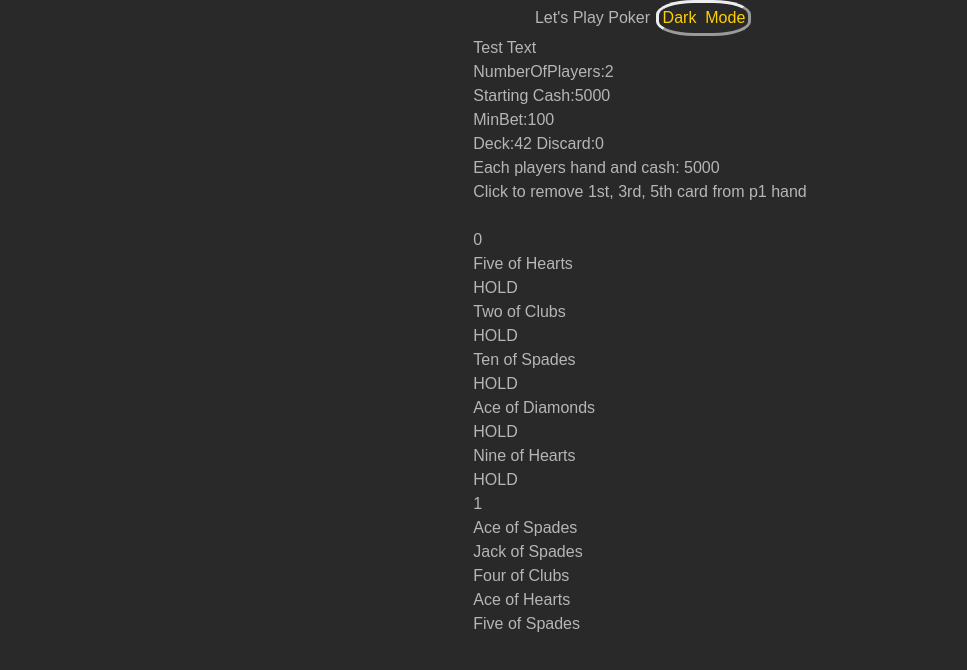
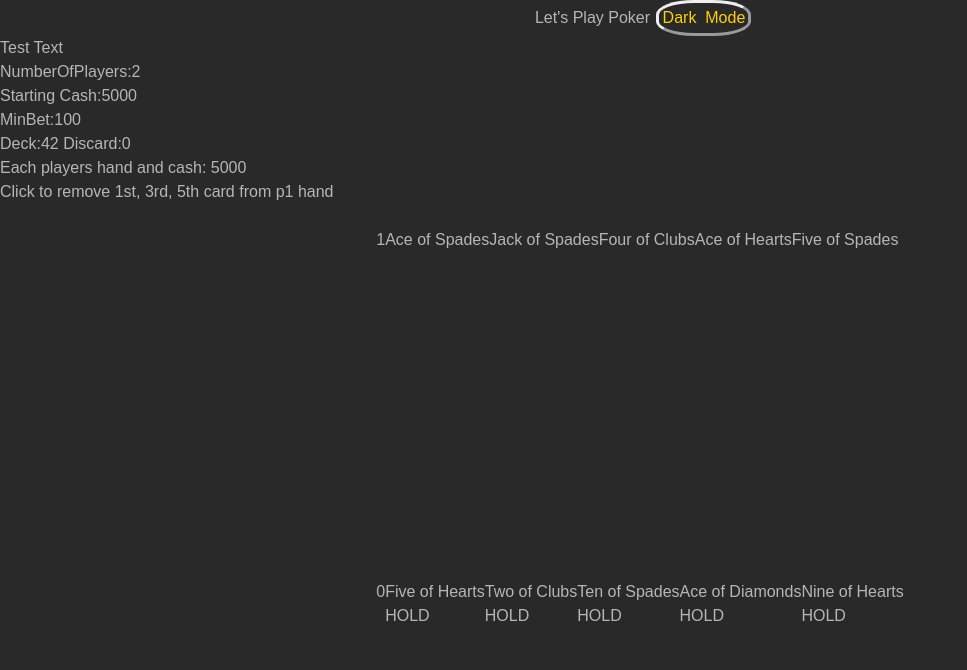
Before and after one commit to ShaneButtCodeNL/poker-app, a React (Create React App) app: page /poker in a window 1280 px wide. Shown: the top 670 px of the page, without its empty margins (0-967 px from the left). Built offline with nearby package versions, Linux system fonts and the light colour scheme.

Commit message:
Started setting up rendering the hands and play area

```diff
--- a/src/components/GameArea.tsx
+++ b/src/components/GameArea.tsx
@@ -78,6 +78,24 @@ function GameArea(props: any) {
     hands = null;
   };
 
+  //Render hand if player count is high enough
+  const renderHand = (playerNumber: Number) => {
+    if (playerNumber <= props.numOfPlayers) {
+      if (!props.heldCards[+playerNumber - 1]) {
+        return <div>Failed</div>;
+      }
+      return (
+        <div>
+          <Hand
+            player={+playerNumber - 1}
+            hand={props.heldCards[+playerNumber - 1]}
+            discardAndDraw={discardAndDraw}
+          />
+        </div>
+      );
+    }
+  };
+
   //Delete later used for testing
   const testRemove = () => {
     discardAndDraw([0, 2, 4]);
@@ -114,9 +132,16 @@ function GameArea(props: any) {
         Click to remove 1st, 3rd, 5th card from p1 hand
       </div>
       <br />
-      {props.heldCards.map((hand: Array<any>, player: Number) => {
-        return <Hand hand={hand} player={+player} />;
-      })}
+      <div id="playAreaContainer">
+        <div id="playArea">
+          <div id="leftPlayArea">{renderHand(3)}</div>
+          <div id="centerPlayArea">
+            <div id="centerPlayAreaTop">{renderHand(2)}</div>
+            <div id="centerPlayAreaBottom">{renderHand(1)}</div>
+          </div>
+          <div id="rightPlayArea">{renderHand(4)}</div>
+        </div>
+      </div>
     </div>
   );
 }
--- a/src/components/Hand.tsx
+++ b/src/components/Hand.tsx
@@ -25,7 +25,7 @@ export default function Hand(props: any) {
   return (
     <div
       id={player()}
-      className={props.player % 2 === 0 ? "horazontalHand" : "verticalHand"}
+      className={props.player <= 1 ? "horazontalHand" : "verticalHand"}
     >
       {props.player}
       {props.hand.map((card, cardPos) => {
--- a/src/main.css
+++ b/src/main.css
@@ -119,3 +119,34 @@ header {
   border-style: solid;
   border-width: 0.1em;
 }
+
+#playAreaContainer {
+  width: 100vw;
+  min-height: 50vh;
+}
+
+#playArea {
+  display: flex;
+  flex-direction: row;
+  justify-content: space-around;
+  align-items: stretch;
+  min-height: inherit;
+}
+
+#centerPlayArea {
+  display: flex;
+  flex-direction: column;
+  justify-content: space-between;
+}
+
+.verticalHand {
+  display: flex;
+  flex-direction: column;
+  flex-wrap: nowrap;
+}
+
+.horazontalHand {
+  display: flex;
+  flex-direction: row;
+  flex-wrap: nowrap;
+}
```
Also changed, not shown: 1 other file (tests, documents, lock files or other folders).
